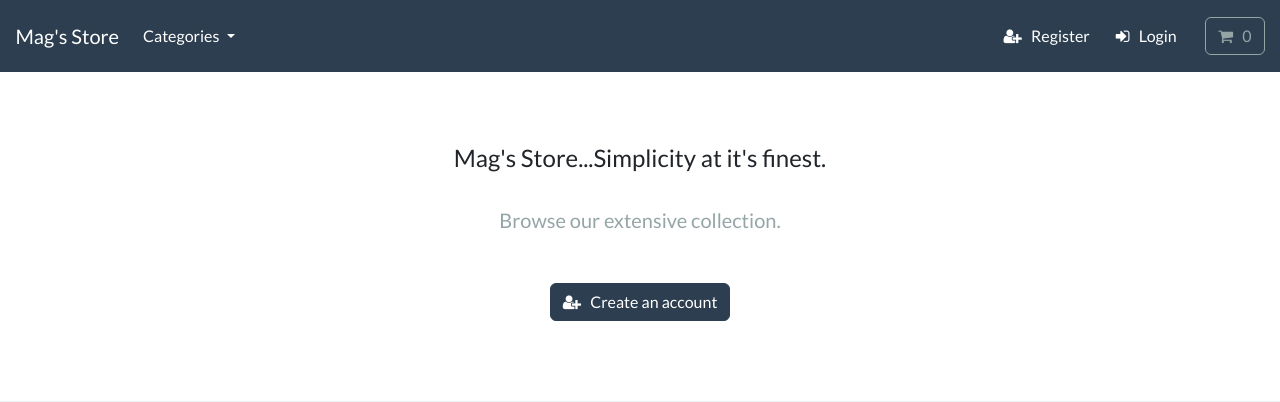
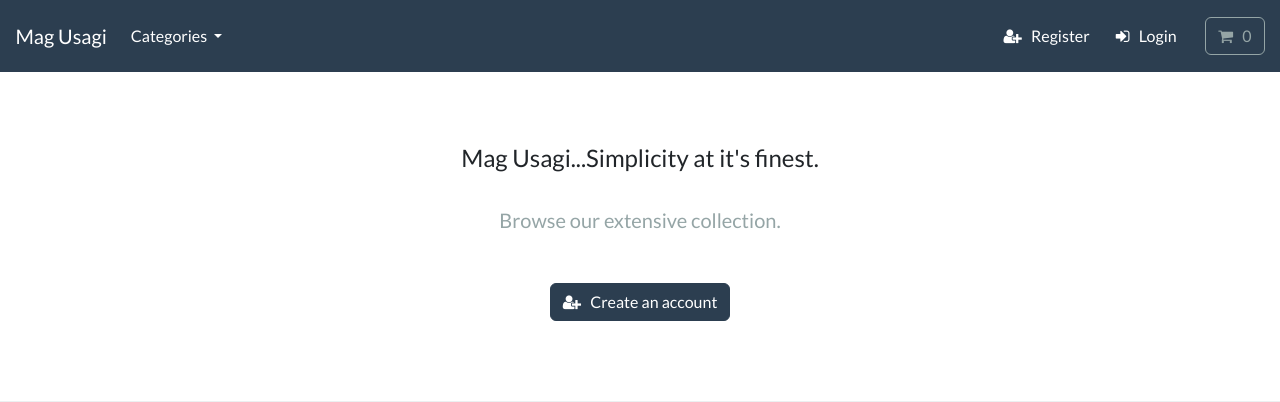
Before and after one commit to MagUsagi/E-commerce, a Django app: page / in a window 1280 px wide. Shown: the top 402 px of the page. Run offline with Django 5.2, Linux system fonts and the light colour scheme; data that the repository does not hold is empty; some libraries are stand-ins or nearby versions.

Commit message:
Update Settings.py - domain name - change store name

```diff
--- a/ecommerce/settings.py
+++ b/ecommerce/settings.py
@@ -37,9 +37,9 @@ DEBUG = False
 # SECURITY WARNING: keep the secret key used in production secret!
 SECRET_KEY = env('SECRET_KEY')
 
-ALLOWED_HOSTS = ['e-commerce-ukpz.onrender.com','*']
+ALLOWED_HOSTS = ['www.magusagi.com','e-commerce-ukpz.onrender.com','*']
 
-CSRF_TRUSTED_ORIGINS = ['https://e-commerce-ukpz.onrender.com']
+CSRF_TRUSTED_ORIGINS = ['https://www.magusagi.com','https://e-commerce-ukpz.onrender.com']
 
 
 # Application definition
--- a/store/templates/store/base.html
+++ b/store/templates/store/base.html
@@ -12,7 +12,7 @@
         <meta name="viewport" content="width=device-width, initial-scale=1">
 
 
-	  <title> Mag's Store </title>
+	  <title> Mag Usagi </title>
 
 
 
@@ -52,7 +52,7 @@
 
         <a class="navbar-brand main-heading text-white" href="{% url 'store' %}">
 
-        &nbsp; &nbsp; Mag's Store
+        &nbsp; &nbsp; Mag Usagi
 
         </a>
 
--- a/store/templates/store/store.html
+++ b/store/templates/store/store.html
@@ -16,7 +16,7 @@
             <div class="col-lg-6 col-md-8 mx-auto">
 
 
-                <h4> Mag's Store...Simplicity at it's finest. </h4>
+                <h4> Mag Usagi...Simplicity at it's finest. </h4>
 
 
                 <br>
```
